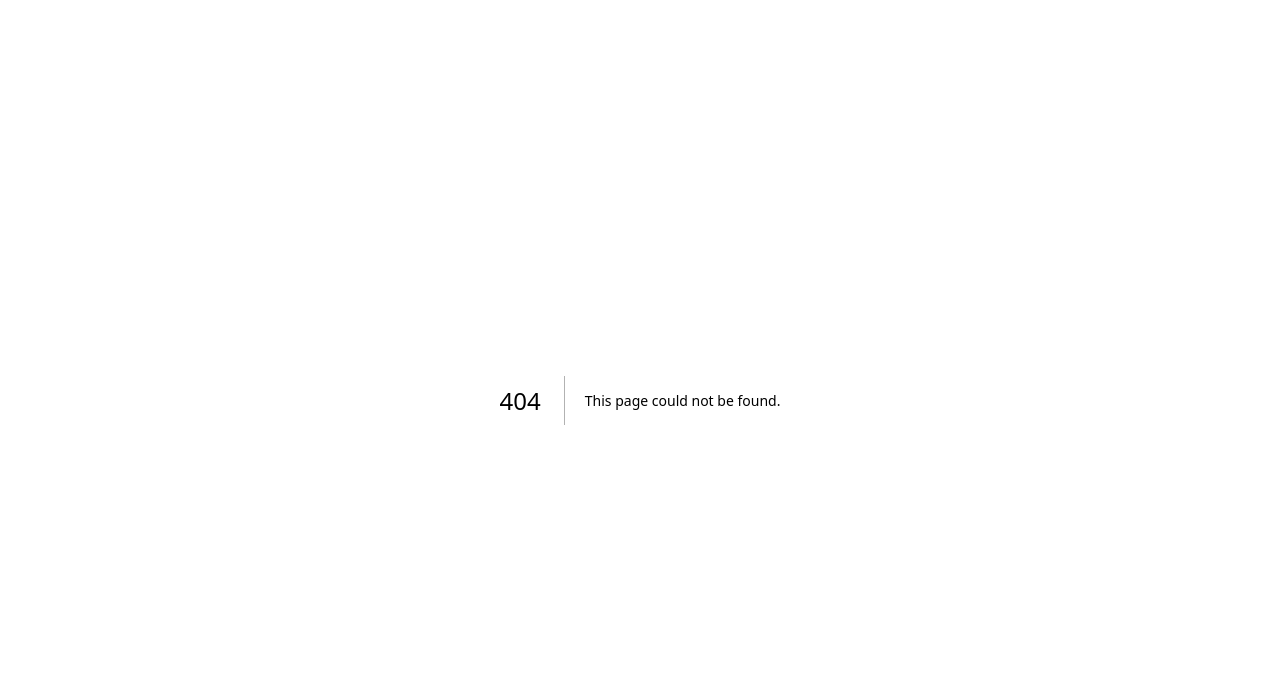
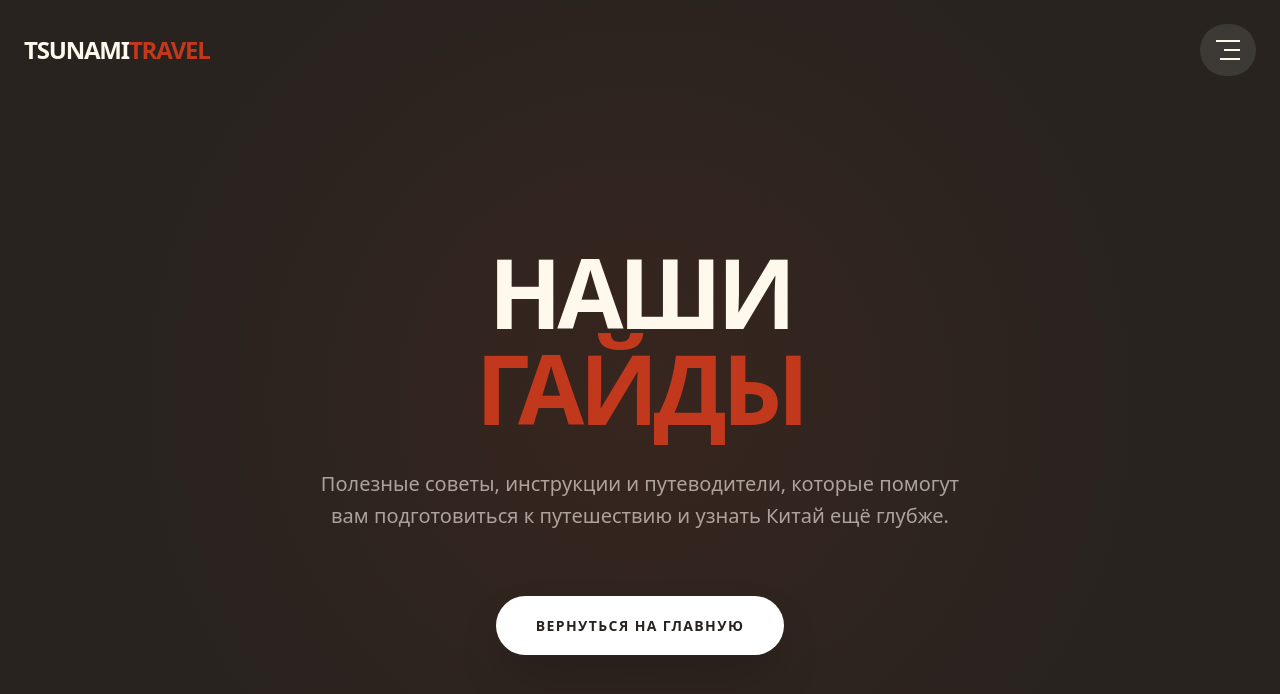
Before and after one commit to payton-ggg/chi-na, a Next.js app: page /guides in a window 1280 px wide. Before the commit this address had no page. Shown: the top 694 px of the page. Built offline with nearby package versions, Linux system fonts and the light colour scheme.

Commit message:
feat: Implement a new Navbar component and add dedicated pages for booking, guides, and schedule.

```diff
--- /dev/null
+++ b/app/booking/page.tsx
@@ -0,0 +1,29 @@
+"use client";
+
+import Navbar from "../components/layout/Navbar";
+
+export default function BookingPage() {
+  return (
+    <main className="min-h-screen bg-dark-section text-light-surface flex flex-col items-center justify-center p-6 bg-[radial-gradient(circle_at_center,rgba(194,56,28,0.1)_0%,transparent_70%)]">
+      <Navbar />
+      <div className="max-w-2xl text-center space-y-8 mt-20 transition-all duration-1000 animate-in fade-in slide-in-from-bottom-10">
+        <h1 className="text-6xl md:text-8xl font-black tracking-tighter uppercase leading-none">
+          Записаться <br />
+          <span className="text-accent-cta">на тур</span>
+        </h1>
+        <p className="text-xl text-light-surface/60 font-light leading-relaxed">
+          Здесь будет форма бронирования. Мы уже готовим её, чтобы вы могли
+          забронировать своё место в путешествии за пару кликов.
+        </p>
+        <div className="pt-12">
+          <a
+            href="/"
+            className="px-10 py-5 bg-accent-cta text-white font-black uppercase tracking-widest text-sm rounded-full shadow-2xl shadow-accent-cta/30 hover:scale-105 active:scale-95 transition-all"
+          >
+            Вернуться на главную
+          </a>
+        </div>
+      </div>
+    </main>
+  );
+}
--- a/app/components/layout/Navbar.tsx
+++ b/app/components/layout/Navbar.tsx
@@ -2,11 +2,21 @@
 
 import Link from "next/link";
 import { useState, useEffect } from "react";
-import { Menu, X, ArrowRight, Instagram, Send, Youtube } from "lucide-react";
+import {
+  Menu,
+  X,
+  ArrowRight,
+  Instagram,
+  Send,
+  Youtube,
+  Calendar,
+  BookOpen,
+  UserPlus,
+} from "lucide-react";
 
 export default function Navbar() {
   const [isScrolled, setIsScrolled] = useState(false);
-  const [isMobileMenuOpen, setIsMobileMenuOpen] = useState(false);
+  const [isMenuOpen, setIsMenuOpen] = useState(false);
   const [isDarkSection, setIsDarkSection] = useState(true);
 
   useEffect(() => {
@@ -30,7 +40,6 @@ export default function Navbar() {
         return scrollPos >= top && scrollPos <= bottom;
       };
 
-      // Sections that are dark
       const darkInView =
         checkInView(heroSection) ||
         checkInView(toursSection) ||
@@ -45,30 +54,44 @@ export default function Navbar() {
     return () => window.removeEventListener("scroll", handleScroll);
   }, []);
 
-  // Prevent scroll when mobile menu is open
   useEffect(() => {
-    if (isMobileMenuOpen) {
+    if (isMenuOpen) {
       document.body.style.overflow = "hidden";
     } else {
       document.body.style.overflow = "unset";
     }
-  }, [isMobileMenuOpen]);
+  }, [isMenuOpen]);
 
-  const navLinks = [
-    { name: "Программа", href: "#tours" },
-    { name: "О туре", href: "#about" },
-    { name: "Проживание", href: "#accommodation" },
-    { name: "Контакты", href: "#contact" },
+  const mainPages = [
+    {
+      name: "Записаться на тур",
+      href: "/booking",
+      icon: <UserPlus size={20} />,
+    },
+    {
+      name: "Расписание по дням",
+      href: "/schedule",
+      icon: <Calendar size={20} />,
+    },
+    { name: "Гайды", href: "/guides", icon: <BookOpen size={20} /> },
+  ];
+
+  const sections = [
+    { name: "Программа", href: "/#tours" },
+    { name: "О туре", href: "/#about" },
+    { name: "Проживание", href: "/#accommodation" },
+    { name: "Контакты", href: "/#contact" },
   ];
 
   const handleLinkClick = (
     e: React.MouseEvent<HTMLAnchorElement>,
     href: string
   ) => {
+    if (href.startsWith("/#")) {
       e.preventDefault();
-    setIsMobileMenuOpen(false);
+      setIsMenuOpen(false);
 
-    const targetId = href.replace("#", "");
+      const targetId = href.replace("/#", "");
       const element = document.getElementById(targetId);
 
       if (element) {
@@ -83,19 +106,19 @@ export default function Navbar() {
           behavior: "smooth",
         });
       }
+    } else {
+      setIsMenuOpen(false);
+    }
   };
 
-  const menuVariants = isMobileMenuOpen
-    ? "translate-y-0 opacity-100 visible"
-    : "-translate-y-10 opacity-0 invisible";
-
   return (
+    <>
       <nav
-      className={`fixed top-0 left-0 right-0 z-50 transition-all duration-500 ease-in-out ${
+        className={`fixed top-0 left-0 right-0 z-100 transition-all duration-500 ease-in-out ${
           isScrolled
             ? isDarkSection
-            ? "bg-dark-section/80 backdrop-blur-xl border-b border-light-surface/5 py-3"
-            : "bg-light-surface/80 backdrop-blur-xl border-b border-dark-section/5 py-3 shadow-sm"
+              ? "bg-dark-section/80 backdrop-blur-xl py-4"
+              : "bg-light-surface/80 backdrop-blur-xl py-4 shadow-sm"
             : "bg-transparent py-6"
         }`}
       >
@@ -103,15 +126,15 @@ export default function Navbar() {
           {/* Logo */}
           <Link
             href="/"
-          className="text-2xl font-black tracking-tighter z-50 relative"
-          onClick={(e) => {
-            e.preventDefault();
+            className="text-2xl font-black tracking-tighter relative z-110"
+            onClick={() => {
+              setIsMenuOpen(false);
               window.scrollTo({ top: 0, behavior: "smooth" });
             }}
           >
             <span
               className={`transition-colors duration-500 ${
-              isMobileMenuOpen || isDarkSection || !isScrolled
+                isMenuOpen || isDarkSection || !isScrolled
                   ? "text-light-surface"
                   : "text-dark-section"
               }`}
@@ -121,133 +144,149 @@ export default function Navbar() {
             <span className="text-accent-cta">TRAVEL</span>
           </Link>
 
-        {/* Desktop Nav */}
-        <div className="hidden md:flex items-center space-x-10">
-          {navLinks.map((link) => (
-            <a
-              key={link.name}
-              href={link.href}
-              onClick={(e) => handleLinkClick(e, link.href)}
-              className={`text-[13px] font-bold uppercase tracking-widest transition-all duration-500 hover:text-accent-cta relative group ${
-                isDarkSection || !isScrolled
-                  ? "text-light-surface/70"
-                  : "text-dark-section/70"
+          {/* Universal Hamburger Menu */}
+          <button
+            onClick={() => setIsMenuOpen(!isMenuOpen)}
+            className={`relative z-110 p-4 rounded-full transition-all duration-500 group ${
+              isMenuOpen
+                ? "bg-accent-cta text-light-surface"
+                : isDarkSection || !isScrolled
+                ? "text-light-surface bg-white/10 hover:bg-white/20"
+                : "text-dark-section bg-dark-section/5 hover:bg-dark-section/10"
             }`}
           >
-              {link.name}
-              <span className="absolute -bottom-1 left-0 w-0 h-px bg-accent-cta transition-all duration-300 group-hover:w-full" />
-            </a>
-          ))}
-          <button
-            onClick={(e: any) => handleLinkClick(e, "#contact")}
-            className="bg-accent-cta hover:bg-accent-cta/90 text-light-surface px-7 py-3 rounded-full text-[11px] font-black uppercase tracking-[0.2em] transition-all transform hover:scale-105 active:scale-95 shadow-xl shadow-accent-cta/20"
-          >
-            Забронировать
+            <div className="w-6 h-5 relative flex flex-col justify-between items-end">
+              <span
+                className={`h-0.5 bg-current transition-all duration-300 ${
+                  isMenuOpen ? "w-6 rotate-45 translate-y-2.5" : "w-6"
+                }`}
+              />
+              <span
+                className={`h-0.5 bg-current transition-all duration-300 ${
+                  isMenuOpen ? "opacity-0" : "w-4 group-hover:w-6"
+                }`}
+              />
+              <span
+                className={`h-0.5 bg-current transition-all duration-300 ${
+                  isMenuOpen
+                    ? "w-6 -rotate-45 -translate-y-2"
+                    : "w-5 group-hover:w-6"
+                }`}
+              />
+            </div>
           </button>
         </div>
+      </nav>
 
-        {/* Mobile Menu Button */}
-        <button
-          onClick={() => setIsMobileMenuOpen(!isMobileMenuOpen)}
-          className={`md:hidden p-3 z-50 relative rounded-full transition-all duration-500 ${
-            isMobileMenuOpen
-              ? "bg-accent-cta text-light-surface"
-              : isDarkSection || !isScrolled
-              ? "text-light-surface bg-white/10"
-              : "text-dark-section bg-dark-section/5"
+      {/* Fullscreen Overlay Menu */}
+      <div
+        className={`fixed inset-0 z-90 bg-dark-section transition-all duration-700 ease-[cubic-bezier(0.85,0,0.15,1)] ${
+          isMenuOpen
+            ? "translate-y-0 opacity-100 visible"
+            : "-translate-y-full opacity-0 invisible"
         }`}
       >
-          {isMobileMenuOpen ? (
-            <X size={20} strokeWidth={3} />
-          ) : (
-            <Menu size={20} strokeWidth={3} />
-          )}
-        </button>
-      </div>
-
-      {/* Modern Mobile Menu Overlay */}
-      <div
-        className={`fixed inset-0 bg-dark-section z-40 md:hidden transition-all duration-700 ease-expo ${menuVariants}`}
-      >
-        {/* Background Decorative patterns */}
-        <div className="absolute top-0 right-0 w-full h-full opacity-10 pointer-events-none">
-          <div className="absolute top-20 -right-20 text-[30vw] font-black text-white/5 whitespace-nowrap rotate-90">
+        {/* Background Decoration */}
+        <div className="absolute inset-0 overflow-hidden pointer-events-none opacity-5">
+          <div className="absolute top-1/2 left-1/2 -translate-x-1/2 -translate-y-1/2 text-[40vw] font-black text-white whitespace-nowrap leading-none select-none">
             CHINA
           </div>
         </div>
 
-        <div className="h-full flex flex-col justify-between p-8 pt-32">
-          <div className="space-y-8">
-            <p className="text-accent-cta text-[10px] font-black uppercase tracking-[0.4em] mb-12">
-              Меню навигации
+        <div className="h-full container mx-auto px-6 flex flex-col justify-center pt-24 pb-12">
+          <div className="grid grid-cols-1 lg:grid-cols-12 gap-12 lg:gap-24 h-full">
+            {/* Left Column: Pages (Three requested items) */}
+            <div className="lg:col-span-6 flex flex-col justify-center space-y-8">
+              <p className="text-accent-cta text-[10px] font-black uppercase tracking-[0.4em] mb-4">
+                Страницы
               </p>
-            {navLinks.map((link, idx) => (
+              <div className="space-y-4">
+                {mainPages.map((page, idx) => (
+                  <Link
+                    key={page.name}
+                    href={page.href}
+                    className="group block relative overflow-hidden rounded-3xl bg-white/5 border border-white/10 p-8 transition-all hover:bg-white/10 hover:border-accent-cta/50"
+                    style={{ transitionDelay: `${idx * 100}ms` }}
+                    onClick={() => setIsMenuOpen(false)}
+                  >
+                    <div className="flex items-center justify-between">
+                      <div className="flex items-center gap-6">
+                        <div className="w-14 h-14 rounded-2xl bg-accent-cta/20 flex items-center justify-center text-accent-cta group-hover:scale-110 transition-transform">
+                          {page.icon}
+                        </div>
+                        <div>
+                          <h3 className="text-2xl md:text-3xl font-bold text-white mb-1 group-hover:text-accent-cta transition-colors">
+                            {page.name}
+                          </h3>
+                        </div>
+                      </div>
+                      <ArrowRight className="text-white/20 group-hover:text-accent-cta group-hover:translate-x-2 transition-all" />
+                    </div>
+                  </Link>
+                ))}
+              </div>
+            </div>
+
+            {/* Right Column: Sections & Socials */}
+            <div className="lg:col-span-6 flex flex-col justify-center space-y-12 lg:border-l lg:border-white/10 lg:pl-24">
+              <div>
+                <p className="text-white/30 text-[10px] font-black uppercase tracking-[0.4em] mb-10">
+                  Быстрые ссылки
+                </p>
+                <div className="grid grid-cols-1 sm:grid-cols-2 gap-y-6 gap-x-12">
+                  {sections.map((section, idx) => (
                     <a
-                key={link.name}
-                href={link.href}
-                className="group flex items-center justify-between text-4xl font-bold text-light-surface transform transition-transform duration-500 hover:translate-x-4"
-                style={{ transitionDelay: `${idx * 100}ms` }}
-                onClick={(e) => handleLinkClick(e, link.href)}
+                      key={section.name}
+                      href={section.href}
+                      onClick={(e) => handleLinkClick(e, section.href)}
+                      className="group flex items-center gap-4 text-2xl font-bold text-white/70 hover:text-white transition-colors"
+                      style={{ transitionDelay: `${(idx + 3) * 50}ms` }}
                     >
-                <div className="flex items-center gap-4">
-                  <span className="text-xs font-serif italic text-accent-cta opacity-50">
+                      <span className="text-xs font-serif italic text-accent-cta">
                         0{idx + 1}
                       </span>
-                  <span>{link.name}</span>
-                </div>
-                <ArrowRight
-                  size={24}
-                  className="text-accent-cta opacity-0 group-hover:opacity-100 -translate-x-4 group-hover:translate-x-0 transition-all"
-                />
+                      <span>{section.name}</span>
                     </a>
                   ))}
                 </div>
+              </div>
 
-          <div className="space-y-10">
-            <div className="pt-8 border-t border-white/10">
-              <p className="text-[10px] font-bold text-white/30 uppercase tracking-widest mb-6">
-                Мы в соцсетях
+              <div className="pt-12 border-t border-white/10">
+                <p className="text-white/30 text-[10px] font-black uppercase tracking-[0.4em] mb-8">
+                  Следите за нами
                 </p>
-              <div className="flex gap-6">
+                <div className="flex gap-4">
+                  {[
+                    {
+                      icon: <Instagram />,
+                      href: "https://instagram.com/tsunami_travel",
+                    },
+                    { icon: <Send />, href: "https://t.me/tsunamisurfer4ever" },
+                    {
+                      icon: <Youtube />,
+                      href: "https://youtube.com/@tsunami_surfer",
+                    },
+                  ].map((social, i) => (
                     <a
-                  href="https://instagram.com/tsunami_travel"
+                      key={i}
+                      href={social.href}
                       target="_blank"
-                  className="w-12 h-12 rounded-2xl bg-white/5 flex items-center justify-center text-light-surface hover:bg-accent-cta transition-colors"
+                      className="w-16 h-16 rounded-2xl bg-white/5 border border-white/10 flex items-center justify-center text-white hover:bg-accent-cta hover:border-accent-cta transition-all"
                     >
-                  <Instagram size={20} />
+                      {social.icon}
                     </a>
-                <a
-                  href="https://t.me/tsunamisurfer4ever"
-                  target="_blank"
-                  className="w-12 h-12 rounded-2xl bg-white/5 flex items-center justify-center text-light-surface hover:bg-accent-cta transition-colors"
-                >
-                  <Send size={20} />
-                </a>
-                <a
-                  href="https://youtube.com/@tsunami_surfer"
-                  target="_blank"
-                  className="w-12 h-12 rounded-2xl bg-white/5 flex items-center justify-center text-light-surface hover:bg-accent-cta transition-colors"
-                >
-                  <Youtube size={20} />
-                </a>
+                  ))}
                 </div>
               </div>
 
-            <button
-              onClick={(e: any) => handleLinkClick(e, "#contact")}
-              className="w-full bg-accent-cta text-light-surface py-5 rounded-2xl font-black uppercase tracking-widest text-sm shadow-2xl shadow-accent-cta/20"
-            >
-              Оставить заявку
-            </button>
+              <div className="text-white/20 text-sm font-light mt-auto">
+                © {new Date().getFullYear()} Tsunami Travel. <br />
+                Авторские туры по всему миру.
               </div>
             </div>
           </div>
-
-      <style jsx>{`
-        .ease-expo {
-          transition-timing-function: cubic-bezier(0.87, 0, 0.13, 1);
-        }
-      `}</style>
-    </nav>
+        </div>
+      </div>
+    </>
   );
 }
--- /dev/null
+++ b/app/guides/page.tsx
@@ -0,0 +1,29 @@
+"use client";
+
+import Navbar from "../components/layout/Navbar";
+
+export default function GuidesPage() {
+  return (
+    <main className="min-h-screen bg-dark-section text-light-surface flex flex-col items-center justify-center p-6 bg-[radial-gradient(circle_at_center,rgba(194,56,28,0.1)_0%,transparent_70%)]">
+      <Navbar />
+      <div className="max-w-2xl text-center space-y-8 mt-20 transition-all duration-1000 animate-in fade-in slide-in-from-bottom-10">
+        <h1 className="text-6xl md:text-8xl font-black tracking-tighter uppercase leading-none">
+          Наши <br />
+          <span className="text-accent-cta">Гайды</span>
+        </h1>
+        <p className="text-xl text-light-surface/60 font-light leading-relaxed">
+          Полезные советы, инструкции и путеводители, которые помогут вам
+          подготовиться к путешествию и узнать Китай ещё глубже.
+        </p>
+        <div className="pt-12">
+          <a
+            href="/"
+            className="px-10 py-5 bg-white text-dark-section font-black uppercase tracking-widest text-sm rounded-full hover:bg-accent-cta hover:text-white transition-all shadow-2xl"
+          >
+            Вернуться на главную
+          </a>
+        </div>
+      </div>
+    </main>
+  );
+}
--- /dev/null
+++ b/app/schedule/page.tsx
@@ -0,0 +1,31 @@
+"use client";
+
+import Navbar from "../components/layout/Navbar";
+
+export default function SchedulePage() {
+  return (
+    <main className="min-h-screen bg-dark-section text-light-surface flex flex-col items-center justify-center p-6 bg-[radial-gradient(circle_at_center,rgba(194,56,28,0.1)_0%,transparent_70%)]">
+      <Navbar />
+      <div className="max-w-2xl text-center space-y-8 mt-20 transition-all duration-1000 animate-in fade-in slide-in-from-bottom-10">
+        <h1 className="text-6xl md:text-8xl font-black tracking-tighter uppercase leading-none">
+          Расписание <br />
+          <span className="text-accent-cta font-serif italic lowercase font-normal leading-normal">
+            по дням
+          </span>
+        </h1>
+        <p className="text-xl text-light-surface/60 font-light leading-relaxed">
+          Детальный план нашего приключения. Каждый день наполнен уникальными
+          событиями и локациями, которые мы скоро здесь опубликуем.
+        </p>
+        <div className="pt-12">
+          <a
+            href="/"
+            className="px-10 py-5 border border-white/20 text-white font-black uppercase tracking-widest text-sm rounded-full bg-white/5 hover:bg-white/10 transition-all"
+          >
+            Вернуться на главную
+          </a>
+        </div>
+      </div>
+    </main>
+  );
+}
```
Lines whose indentation alone changed are shown as unchanged.
